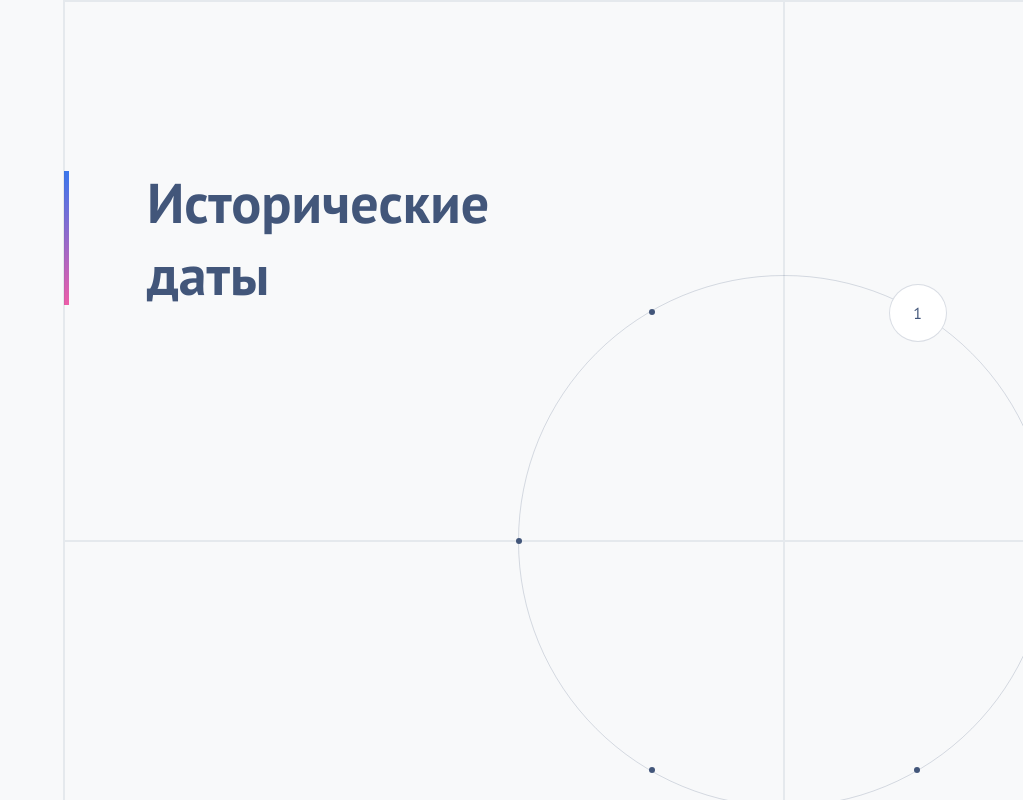
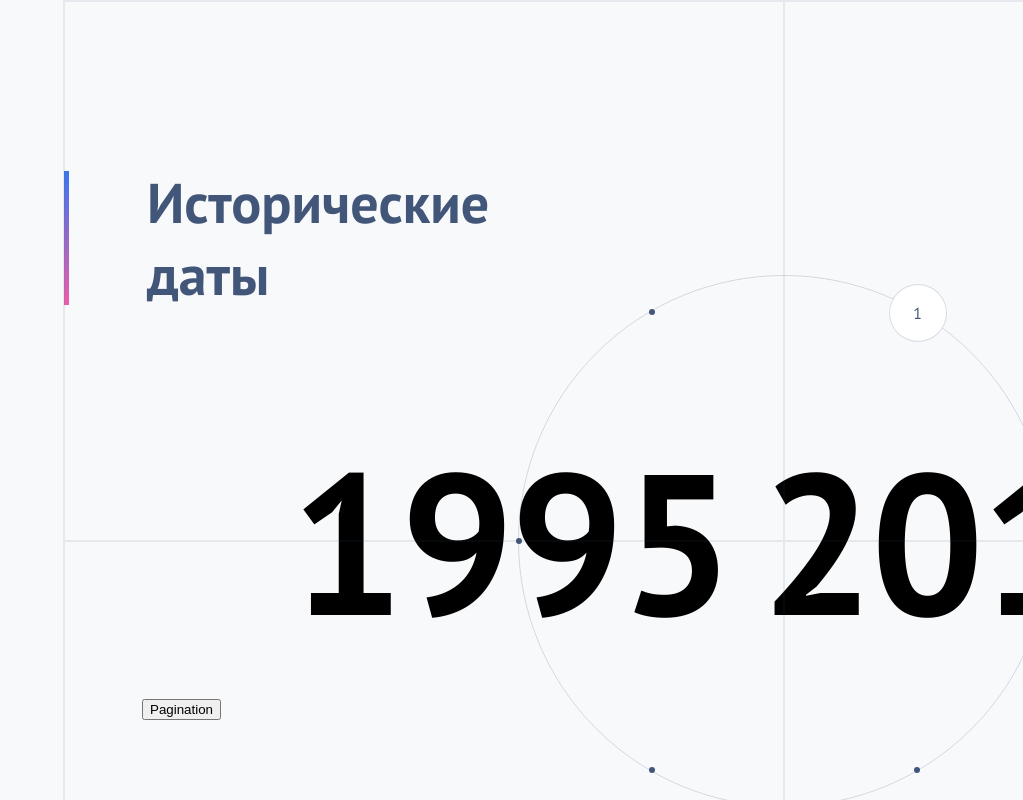
Before and after one commit to NoreagaSC/test-only, a React app: page / in a window 1280 px wide. Shown: the top 800 px of the page, without its empty margins (257-1280 px from the left). Built offline with nearby package versions, Linux system fonts and the light colour scheme.

Commit message:
master Промежуточный вариант анимации переключения чисел

```diff
--- a/package.json
+++ b/package.json
@@ -15,6 +15,7 @@
   "author": "",
   "license": "ISC",
   "dependencies": {
+    "@gsap/react": "^2.1.2",
     "gsap": "3.12.7",
     "react": "19.0.0",
     "react-dom": "19.0.0",
--- a/src/components/Content/Content.tsx
+++ b/src/components/Content/Content.tsx
@@ -1,10 +1,15 @@
-import React, { type FC, type ReactElement } from 'react';
+import React, { type FC, type ReactElement, useState } from 'react';
 
+import { Dates } from '../Dates/Dates';
+import { Pagination } from '../Pagination/Pagination';
 import { RotatingCircle } from '../RotatingCircle';
 import { Title } from '../Title';
 import { GridItem, StyledContent } from './content.styles';
 
 export const Content: FC = (): ReactElement => {
+  const [dateFrom, setDateFrom] = useState<number>(1995);
+  const [dateTo, setDateTo] = useState<number>(2012);
+
   return (
     <StyledContent>
       <Title />
@@ -12,6 +17,8 @@ export const Content: FC = (): ReactElement => {
         <GridItem key={index} />
       ))}
       <RotatingCircle />
+      <Dates dateFrom={dateFrom} dateTo={dateTo} />
+      <Pagination setDateFrom={setDateFrom} setDateTo={setDateTo} />
     </StyledContent>
   );
 };
--- a/src/components/Content/content.styles.ts
+++ b/src/components/Content/content.styles.ts
@@ -4,7 +4,8 @@ const StyledContent = styled.div`
   position: relative;
   width: 1440px;
   height: 1080px;
-  margin-left: 320px;
+  margin: 0 160px 0 320px;
+
   display: grid;
   grid-template-columns: repeat(2, 1fr);
   grid-template-rows: repeat(2, 1fr);
--- /dev/null
+++ b/src/components/Dates/Dates.tsx
@@ -0,0 +1,128 @@
+import { useGSAP } from '@gsap/react';
+import gsap from 'gsap';
+import React, {
+  type FC,
+  type ReactElement,
+  useEffect,
+  useRef,
+  useState,
+} from 'react';
+
+import { DateWrapper, Digit, NumberWrapper } from './dates.styles';
+
+interface IProps {
+  dateFrom: number;
+  dateTo: number;
+}
+
+export const Dates: FC<IProps> = ({ dateFrom, dateTo }): ReactElement => {
+  const [displayedFrom, setDisplayedFrom] = useState(dateFrom);
+  const [displayedTo, setDisplayedTo] = useState(dateTo);
+
+  const fromRefs = useRef<(HTMLDivElement | null)[]>([]);
+  const toRefs = useRef<(HTMLDivElement | null)[]>([]);
+
+  const getDigits = (num: number) => num.toString().split('').map(Number);
+
+  // Определяем, какие цифры должны меняться
+  const prevFrom = useRef(dateFrom);
+  const prevTo = useRef(dateTo);
+
+  useEffect(() => {
+    if (displayedFrom !== dateFrom || displayedTo !== dateTo) {
+      const interval = setInterval(() => {
+        setDisplayedFrom((prev) => (prev < dateFrom ? prev + 1 : prev));
+        setDisplayedTo((prev) => (prev < dateTo ? prev + 1 : prev));
+      }, 100);
+
+      return () => clearInterval(interval);
+    }
+  }, [dateFrom, dateTo, displayedFrom, displayedTo]);
+
+  const fromDigits = getDigits(displayedFrom);
+  const toDigits = getDigits(displayedTo);
+  const prevFromDigits = getDigits(prevFrom.current);
+  const prevToDigits = getDigits(prevTo.current);
+
+  // Анимация смены чисел "счетчиком"
+  useGSAP(
+    () => {
+      fromRefs.current.forEach((el, index) => {
+        if (el && fromDigits[index] !== prevFromDigits[index]) {
+          gsap.fromTo(
+            el,
+            { y: '0%', opacity: 1 },
+            {
+              y: '-100%',
+              opacity: 0,
+              duration: 0.1,
+              ease: 'power1.in',
+              delay: index * 0.05,
+            },
+          );
+          gsap.fromTo(
+            el,
+            { y: '100%', opacity: 0 },
+            {
+              y: '0%',
+              opacity: 1,
+              duration: 0.1,
+              ease: 'power1.out',
+              delay: 0.1 + index * 0.05,
+            },
+          );
+        }
+      });
+
+      toRefs.current.forEach((el, index) => {
+        if (el && toDigits[index] !== prevToDigits[index]) {
+          gsap.fromTo(
+            el,
+            { y: '0%', opacity: 1 },
+            {
+              y: '-100%',
+              opacity: 0,
+              duration: 0.1,
+              ease: 'power1.in',
+              delay: index * 0.05,
+            },
+          );
+          gsap.fromTo(
+            el,
+            { y: '100%', opacity: 0 },
+            {
+              y: '0%',
+              opacity: 1,
+              duration: 0.1,
+              ease: 'power1.out',
+              delay: 0.1 + index * 0.05,
+            },
+          );
+        }
+      });
+
+      prevFrom.current = displayedFrom;
+      prevTo.current = displayedTo;
+    },
+    { dependencies: [displayedFrom, displayedTo] },
+  );
+
+  return (
+    <DateWrapper>
+      <NumberWrapper>
+        {fromDigits.map((digit, i) => (
+          <Digit key={`from-${i}`} ref={(el) => (fromRefs.current[i] = el)}>
+            {digit}
+          </Digit>
+        ))}
+      </NumberWrapper>
+      <NumberWrapper>
+        {toDigits.map((digit, i) => (
+          <Digit key={`to-${i}`} ref={(el) => (toRefs.current[i] = el)}>
+            {digit}
+          </Digit>
+        ))}
+      </NumberWrapper>
+    </DateWrapper>
+  );
+};
--- /dev/null
+++ b/src/components/Dates/dates.styles.ts
@@ -0,0 +1,52 @@
+import styled from 'styled-components';
+
+const DateWrapper = styled.div`
+  position: absolute;
+  inset: 0;
+  margin: auto;
+
+  height: 160px;
+  width: 973px;
+
+  font-size: 200px;
+  font-weight: 700;
+  line-height: 160px;
+
+  display: flex;
+  gap: 40px;
+
+  z-index: -1;
+`;
+
+const NumberWrapper = styled.div`
+  //overflow: hidden;
+  //height: 200px;
+  //display: flex;
+  //align-items: center;
+
+  display: flex;
+  gap: 10px;
+`;
+
+const Digit = styled.div`
+  position: relative;
+  width: 100px;
+  height: 160px;
+  overflow: hidden;
+  display: flex;
+  justify-content: center;
+  align-items: center;
+  font-size: 200px;
+  font-weight: 700;
+  line-height: 160px;
+`;
+
+const DateFrom = styled.span`
+  color: #3877ee;
+`;
+
+const DateTo = styled.span`
+  color: #ef5da8;
+`;
+
+export { DateFrom, DateTo, DateWrapper, Digit, NumberWrapper };
--- /dev/null
+++ b/src/components/Pagination/Pagination.tsx
@@ -0,0 +1,21 @@
+import React, { type Dispatch, type FC, type SetStateAction } from 'react';
+
+import { PaginationLayout } from './pagination.styles';
+
+interface IProps {
+  setDateFrom: Dispatch<SetStateAction<number>>;
+  setDateTo: Dispatch<SetStateAction<number>>;
+}
+
+export const Pagination: FC<IProps> = ({ setDateFrom, setDateTo }: IProps) => {
+  const handleClick = () => {
+    setDateFrom((prev) => prev + 1);
+    setDateTo((prev) => prev + 1);
+  };
+
+  return (
+    <PaginationLayout>
+      <button onClick={handleClick}>Pagination</button>
+    </PaginationLayout>
+  );
+};
--- /dev/null
+++ b/src/components/Pagination/pagination.styles.ts
@@ -0,0 +1,12 @@
+import styled from 'styled-components';
+
+const PaginationLayout = styled.div`
+  position: absolute;
+  margin-top: 697px;
+  padding-left: 78px;
+
+  width: 120px;
+  height: 88px;
+`;
+
+export { PaginationLayout };
```
Also changed, not shown: eslint.config.mjs (+28 -5 lines), 2 other files (tests, documents, lock files or other folders).
